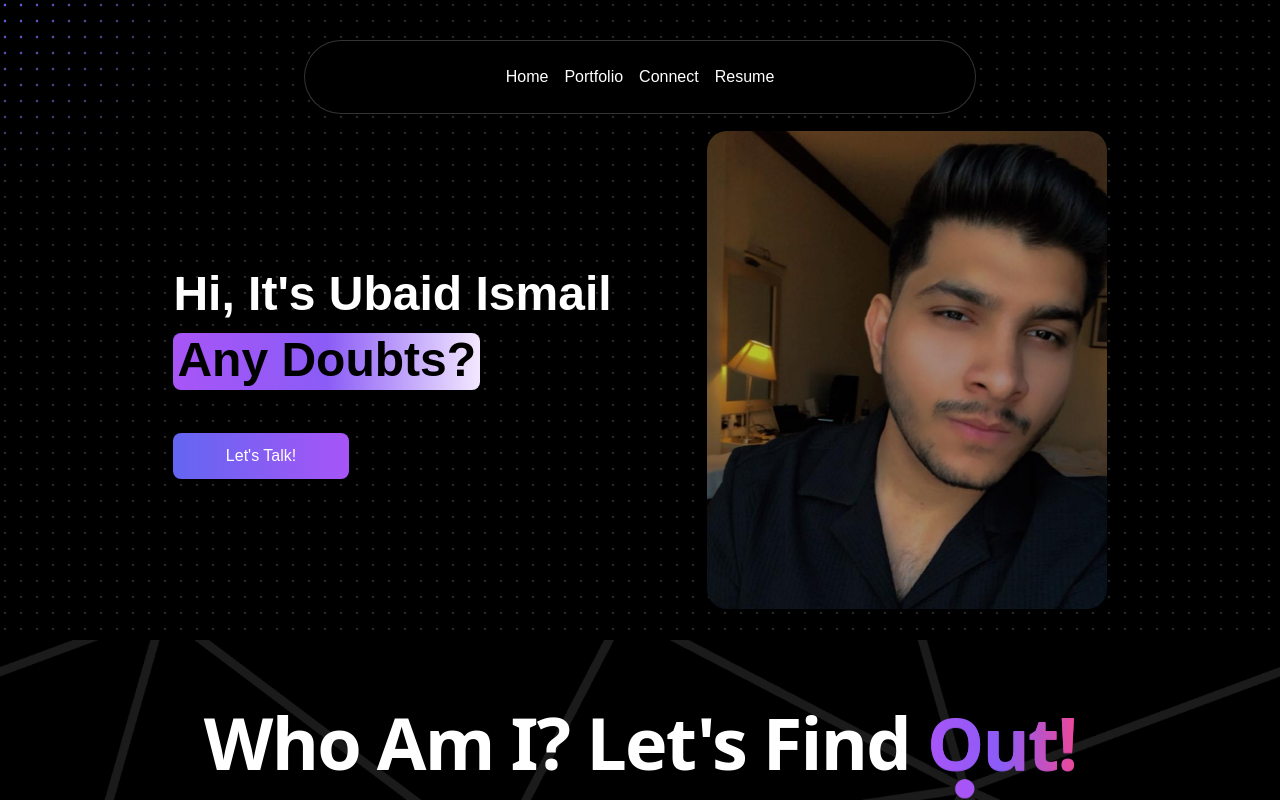
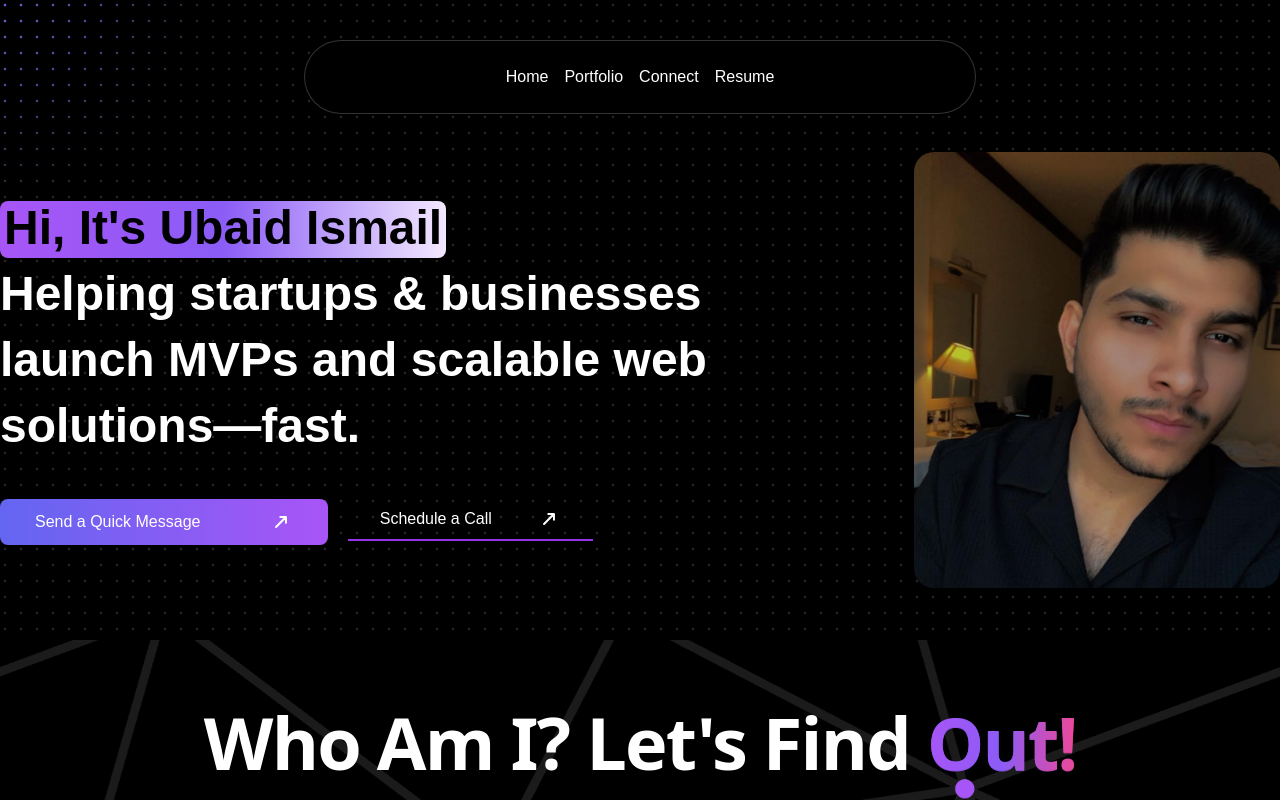
Before and after one commit to ubaidismail/nextJs_personal_portfolio, a Next.js app: page / in a window 1280 px wide. Shown: the top 800 px of the page. Built offline with nearby package versions, Linux system fonts and the light colour scheme.

Commit message:
banner changes

```diff
--- a/src/components/homebanner/banner.tsx
+++ b/src/components/homebanner/banner.tsx
@@ -9,8 +9,9 @@ import Image from "next/image";
 export default function HeroHighlightDemo() {
   const HomeButtonText = "Let's Talk";
   const HomeButtonLink = "https://wa.me/+18253055570";
+  const ScheduleCall = "https://calendly.com/ubaidismail/30min";
   return (
-    <section className="banner-hero">
+    <section className="container banner-hero mx-auto">
       <HeroHighlight>
         <div className="banner-sec flex items-center mt-[100px]">
           <div className="ban-txt">
@@ -29,21 +30,43 @@ export default function HeroHighlightDemo() {
               }}
               className="text-2xl md:text-4xl lg:text-5xl font-bold text-neutral-700 text-white max-w-4xl leading-relaxed lg:leading-snug text-left mx-auto "
             >
+              {" "}
+              <Highlight className="text-black dark:text-white ">
                 Hi, It's Ubaid Ismail
-       {" "} <br />
-        <Highlight className="text-black dark:text-white ">
-        Any Doubts?
               </Highlight>
-        {" "}
+              {" "}<br />
+              Helping startups & businesses launch MVPs and scalable web solutions—fast.
+
             </motion.h1>
-      <Link href={HomeButtonLink} target="_blank" className="p-[3px] relative text-center block mt-[40px] w-[60%]  xl:w-[40%]">
+            <div className="md:flex md:align-center md:justify-first">
+              <Link href={HomeButtonLink} target="_blank" className="p-[3px] relative text-center block mt-[40px] w-[80%]  sm:w-[60%]  xl:w-[40%]">
                 <div className="absolute inset-0 bg-gradient-to-r from-indigo-500 to-purple-500 rounded-lg" />
-        <div className="px-8 py-2  hover:bg-black rounded-[6px]  relative group transition duration-200 text-white bg-transparent">
-          Let's Talk!
+                <div className="flex justify-between px-8 py-2  hover:bg-black rounded-[6px]  relative group transition duration-200 text-white bg-transparent">
+                  Send a Quick Message
+                  <svg className="transform -rotate-45 w-6 h-6 text-white dark:text-white" aria-hidden="true" xmlns="http://www.w3.org/2000/svg" width="24" height="24" fill="none" viewBox="0 0 24 24">
+                    <path stroke="currentColor" strokeLinecap="round" strokeLinejoin="round" strokeWidth="2" d="M19 12H5m14 0-4 4m4-4-4-4" />
+                  </svg>
                 </div>
               </Link>
+
+              <Link
+                href={ScheduleCall}
+                target="_blank"
+                className="relative text-center mb-[100px] md:mb-0  block mt-[40px] w-[80%]  sm:w-[60%] ml-[20px] xl:w-[30%]"
+              >
+                <div className="flex justify-between px-8 py-2 border-b-2 border-purple-600 text-white bg-transparent rounded-none">
+                  Schedule a Call <svg className="transform -rotate-45 w-6 h-6 text-white dark:text-white" aria-hidden="true" xmlns="http://www.w3.org/2000/svg" width="24" height="24" fill="none" viewBox="0 0 24 24">
+                    <path stroke="currentColor" strokeLinecap="round" strokeLinejoin="round" strokeWidth="2" d="M19 12H5m14 0-4 4m4-4-4-4" />
+                  </svg>
+
                 </div>
-      <div className="self-img">
+              </Link>
+
+
+
+            </div>
+          </div>
+          <div className="self-img hidden sm:block ">
             <Image src="/images/ubaid.jpeg" width={400}
               height={400} alt="Ubaid Ismail"
               sizes="(max-width: 768px) 100vw, (max-width: 1200px) 50vw, 33vw"
```
Lines whose indentation alone changed are shown as unchanged.
